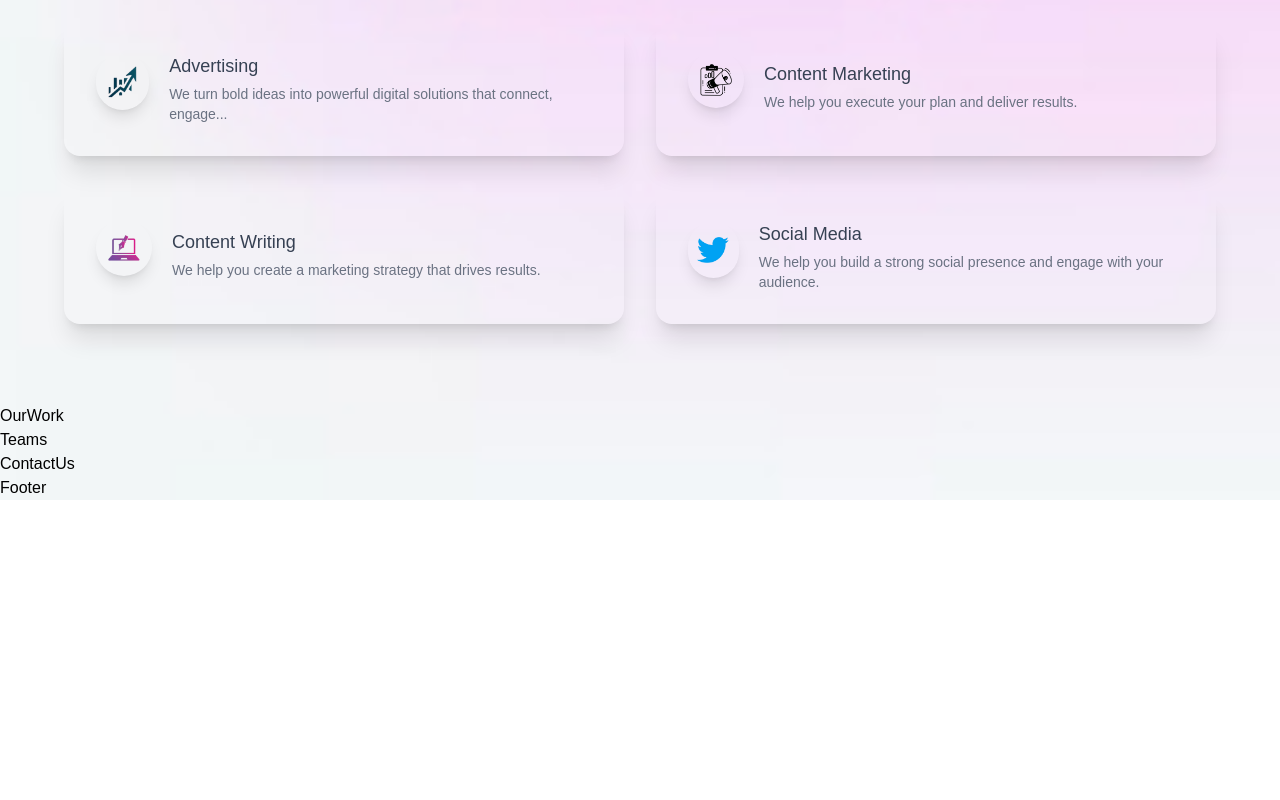
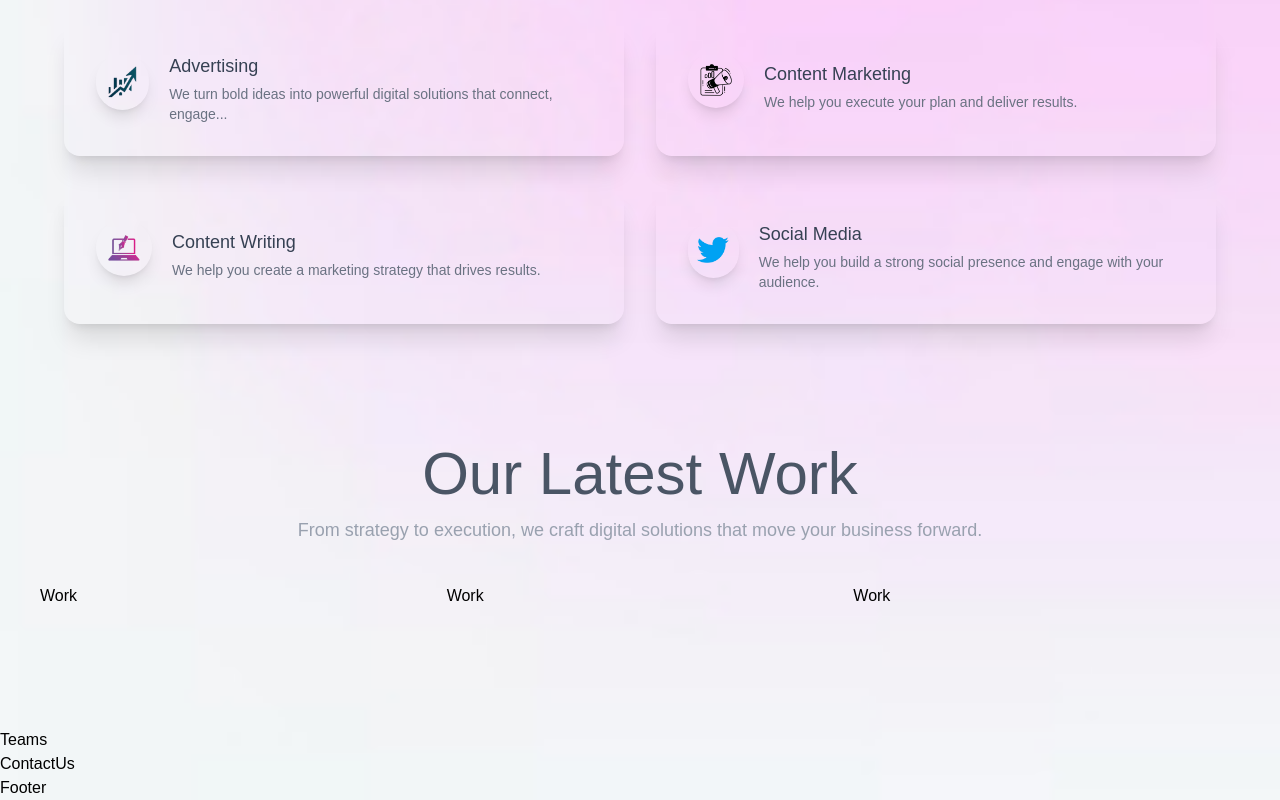
Before and after one commit to engr-sudiptto/Phoenixion, a React (Vite) app: page / in a window 1280 px wide. Shown: the part 1851-2651 px from the top of the page. Before the commit the page ends 2351 px from the top, so only its background shows below. Built offline with nearby package versions, Linux system fonts and the light colour scheme.

Commit message:
feat: implement our work section structure

```diff
--- a/src/components/OurWork.jsx
+++ b/src/components/OurWork.jsx
@@ -1,9 +1,47 @@
-import React from 'react'
+import React from 'react';
+import TitleAndBio from './TitleAndBio';
+import project1 from '../assets/project1.jpg';
+import project2 from '../assets/project2.png';
+import project3 from '../assets/project3.png';
+import Work from './Work';
 
 const OurWork = () => {
+  const title = 'Our Latest Work';
+  const bio =
+    'From strategy to execution, we craft digital solutions that move your business forward.';
+
+  const workData = [
+    {
+      title: 'Mobile app marketing',
+      description:
+        'We turn bold ideas into powerful digital solutions that connect, engage...',
+      bgImage: project1,
+    },
+    {
+      title: 'Dashboard management',
+      description: 'We help you execute your plan and deliver results.',
+      bgImage: project3,
+    },
+    {
+      title: 'Fitness app promotion',
+      description:
+        'We help you build a strong social presence and engage with your audience.',
+      bgImage: project2,
+    },
+  ];
+
   return (
-    <div>OurWork</div>
-  )
-}
+    <div id="ourWork" className="xl:mt-30 mb-30">
+      <TitleAndBio title={title} bio={bio} />
 
-export default OurWork
+      {/* ================ work card ==================  */}
+      <div className="grid grid-cols-1 md:grid-cols-2 gap-10 2xl:w-2/3 m-auto mt-10 w-full px-2 md:px-10 lg:grid-cols-3 lg:gap-5 2xl:gap-10">
+        {workData.map((work, index) => (
+          <Work key={index} work={work} index={index} />
+        ))}
+      </div>
+    </div>
+  );
+};
+
+export default OurWork;
```
